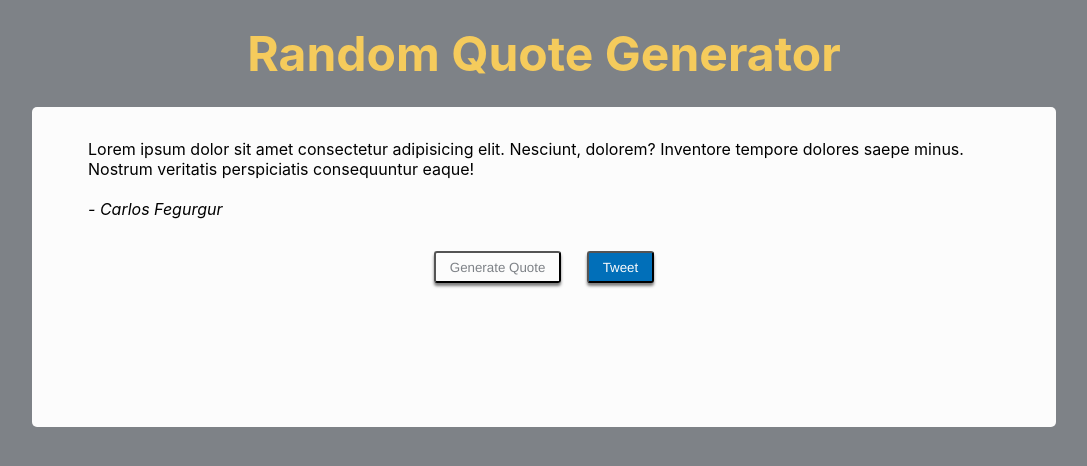
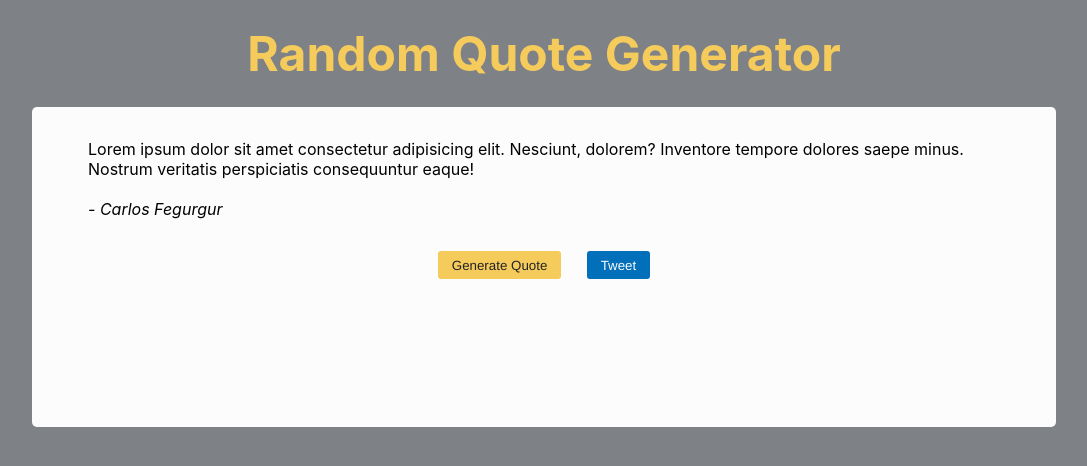
Before and after one commit to carlosaqf/random-quote, a React (Create React App) app: page / in a window 1280 px wide. Shown: the top 466 px of the page, without its empty margins (96-1183 px from the left). Built offline with nearby package versions, Linux system fonts and the light colour scheme.

Commit message:
updated button css

```diff
--- a/src/components/button.js
+++ b/src/components/button.js
@@ -3,13 +3,13 @@ import { COLOR } from './color'
 
 export const Button = styled.button`
 
-    background: transparent;
+    background: ${COLOR.YELLOW};
     border-radius: 3px;
-    color: ${COLOR.DARK_GREY};
+    color: ${COLOR.BLACK};
     margin: 0 1em;
     padding: 0.5em 1em;
-    box-shadow: 0 3px 3px 0 rgba(0,0,0,0.5);
-    font-family: Helvetica Neue;
+    border: none;
+    font-family: Helvetica Neue, sans-serif;
 
     ${props => props.primary && css `
         background: ${COLOR.BLUE};
```
